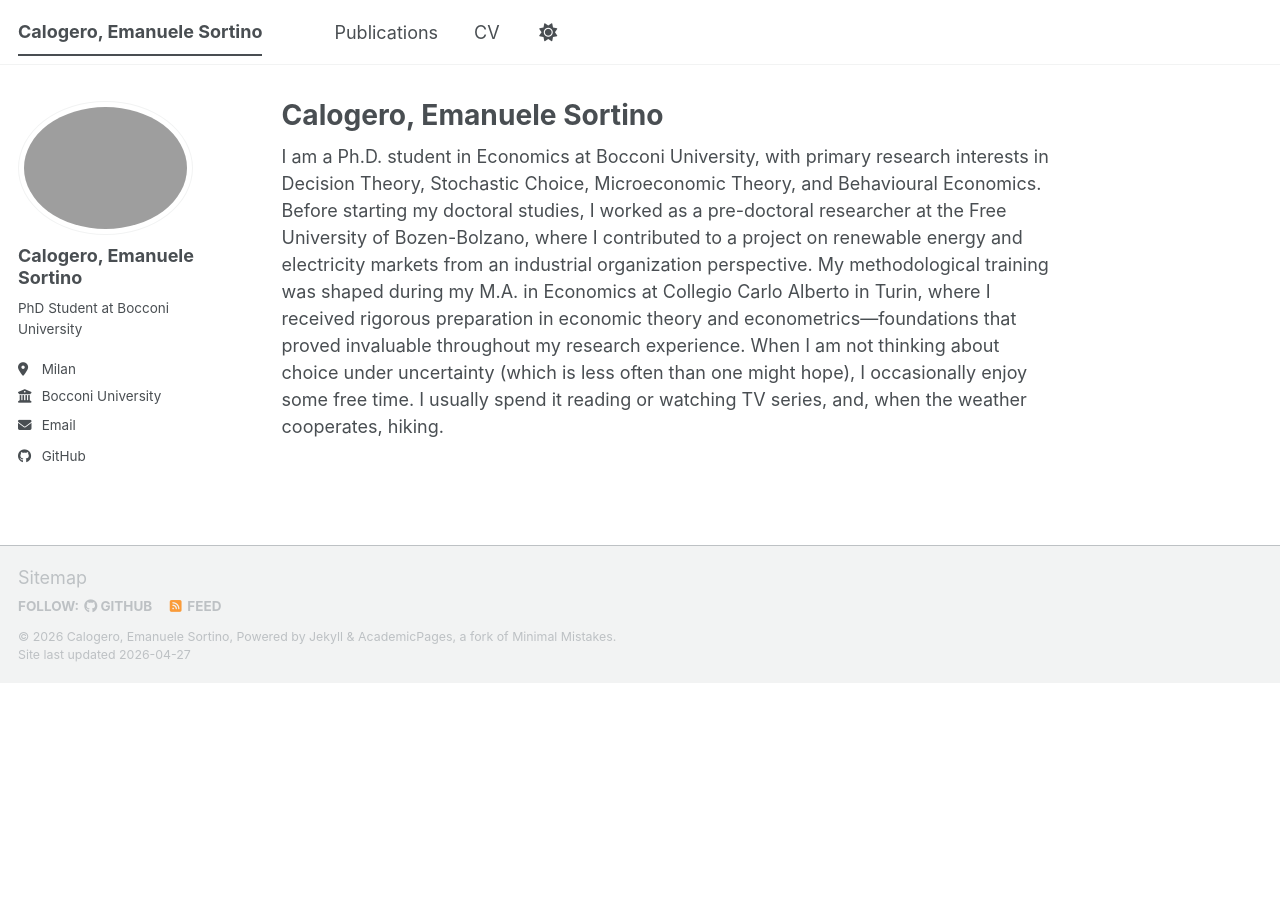
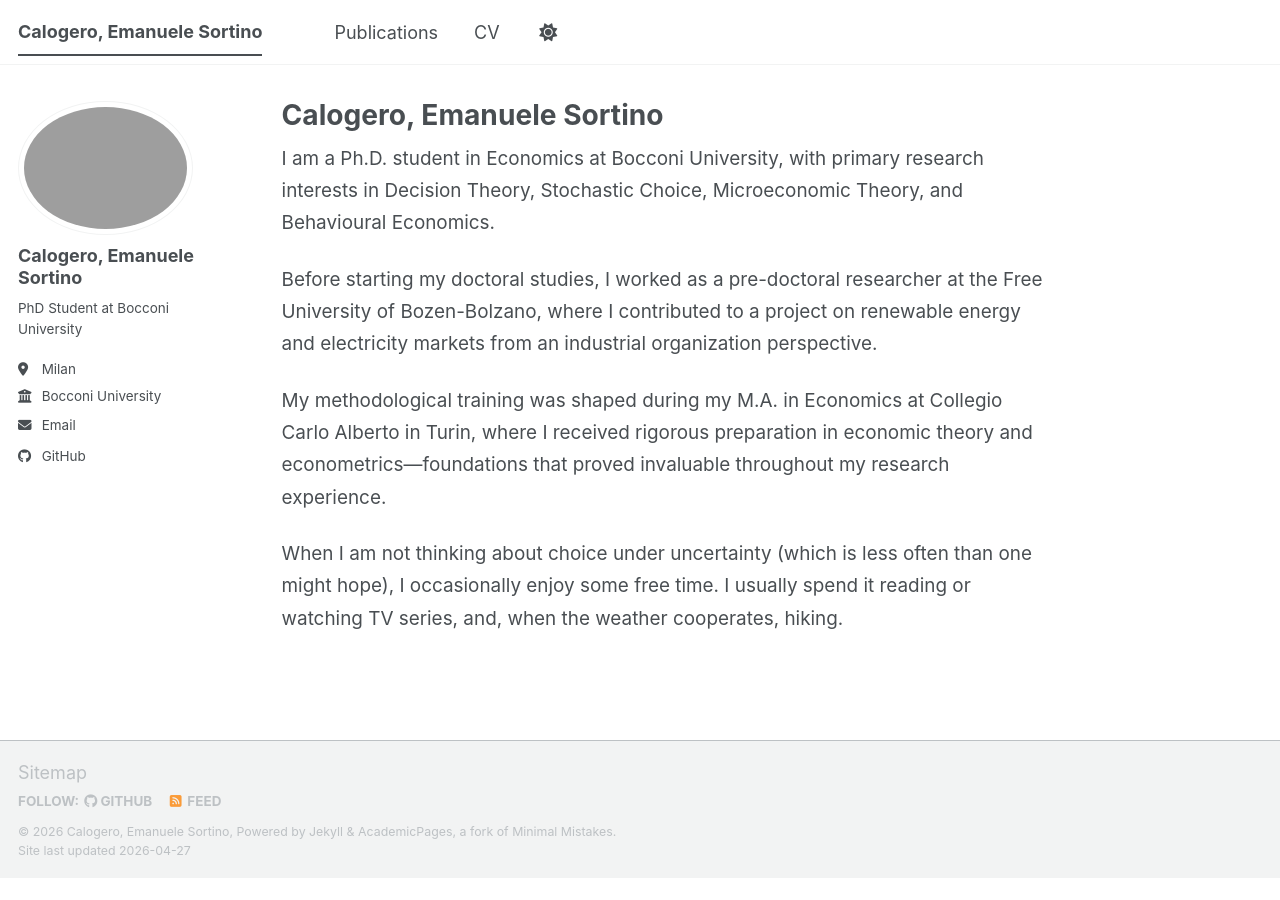
Before and after one commit to calosor/calosor.github.io, a Jekyll site: the page built from _pages/about.md, in a window 1280 px wide. Built offline with Jekyll 4.4.1, drawn with Linux system fonts in a browser that asks for light colours; a script bundle is joined from its source files by our own code; library files that are not in the unit come from our copies.

Commit message:
changed about

```diff
--- a/_pages/about.md
+++ b/_pages/about.md
@@ -6,8 +6,17 @@ redirect_from:
   - /about/
   - /about.html
 ---
+<style>
+.page__content p {
+  font-size: 1.05em;
+  line-height: 1.7;
+}
+</style>
 
 I am a Ph.D. student in Economics at Bocconi University, with primary research interests in Decision Theory, Stochastic Choice, Microeconomic Theory, and Behavioural Economics.
+
 Before starting my doctoral studies, I worked as a pre-doctoral researcher at the Free University of Bozen-Bolzano, where I contributed to a project on renewable energy and electricity markets from an industrial organization perspective.
+
 My methodological training was shaped during my M.A. in Economics at Collegio Carlo Alberto in Turin, where I received rigorous preparation in economic theory and econometrics—foundations that proved invaluable throughout my research experience.
+
 When I am not thinking about choice under uncertainty (which is less often than one might hope), I occasionally enjoy some free time. I usually spend it reading or watching TV series, and, when the weather cooperates, hiking.
```
